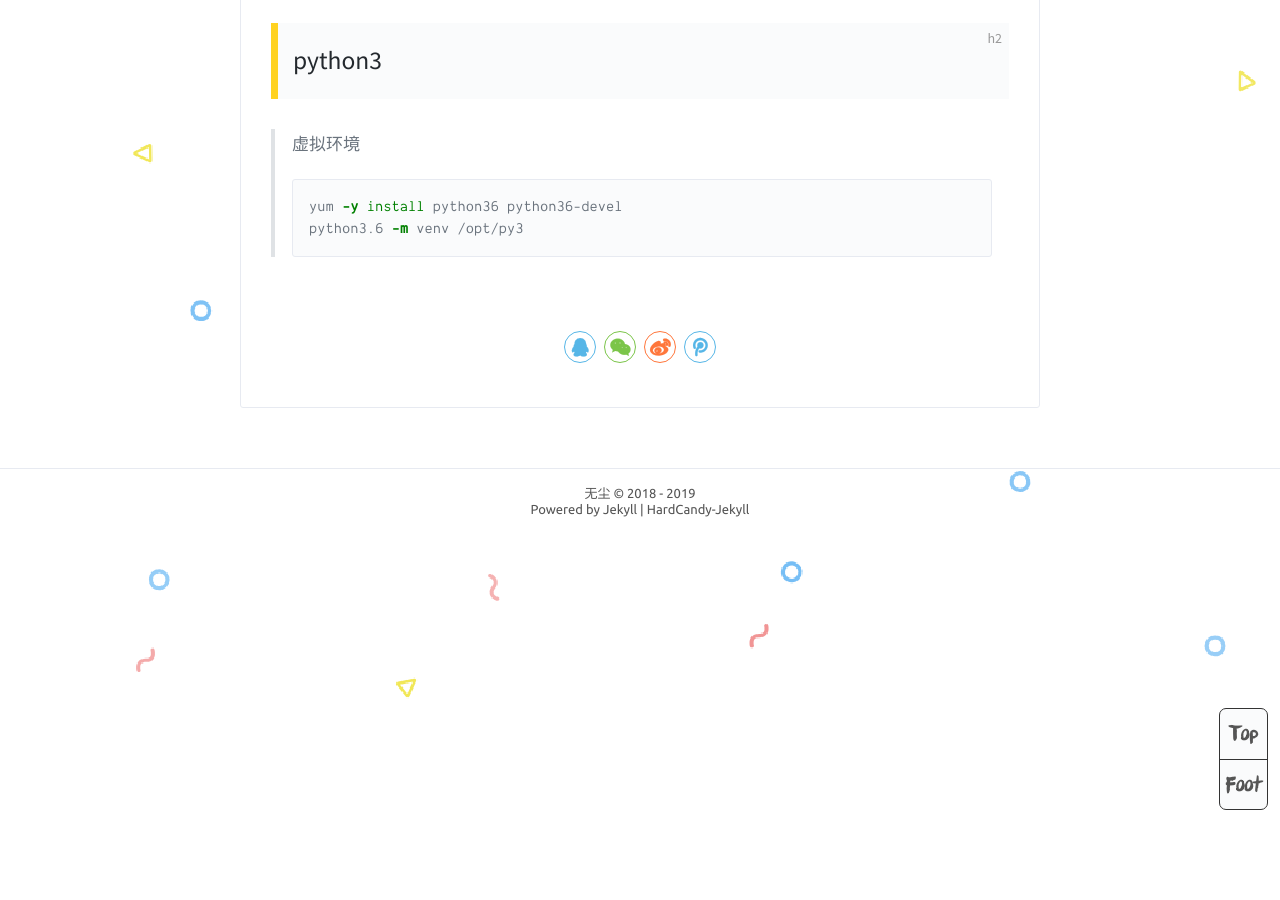
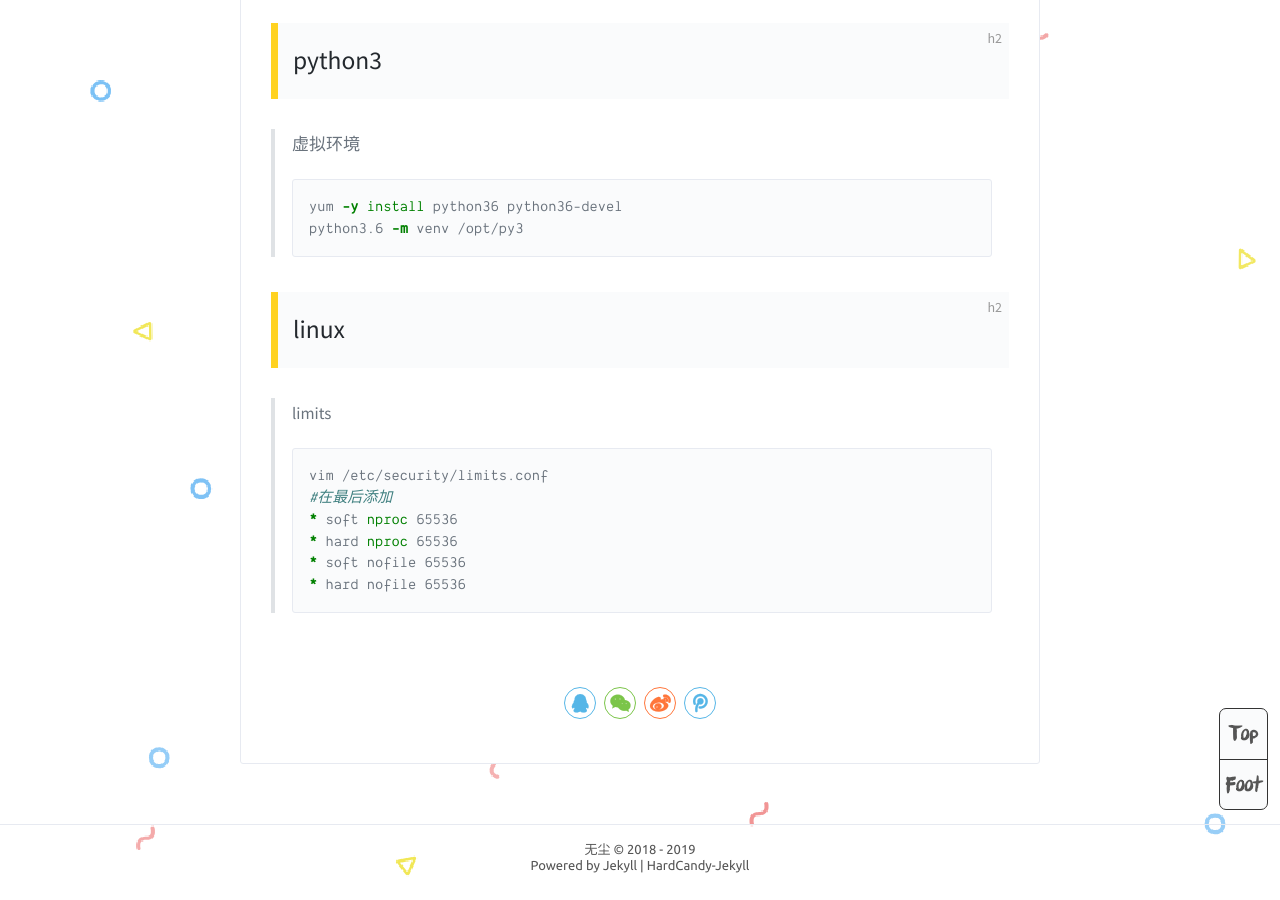
Before and after one commit to WuChenLinux/yw, a Jekyll site: the page built from _posts/2019-08-09-profile.md, in a window 1280 px wide and 900 px high, scrolled down 2279 px. Built offline with Jekyll 4.4.1, drawn with Linux system fonts in a browser that asks for light colours; comment, search, counter and statistics services are not loaded.

Commit message:
Update 2019-08-09-profile.md

````diff
--- a/_posts/2019-08-09-profile.md
+++ b/_posts/2019-08-09-profile.md
@@ -72,3 +72,15 @@ vim /opt/apps/apache-maven-3.6.0/conf/settings.xml
 yum -y install python36 python36-devel
 python3.6 -m venv /opt/py3
 ```
+
+## linux
+
+> limits
+```shell
+vim /etc/security/limits.conf
+#在最后添加
+* soft nproc 65536
+* hard nproc 65536
+* soft nofile 65536
+* hard nofile 65536
+```
````
